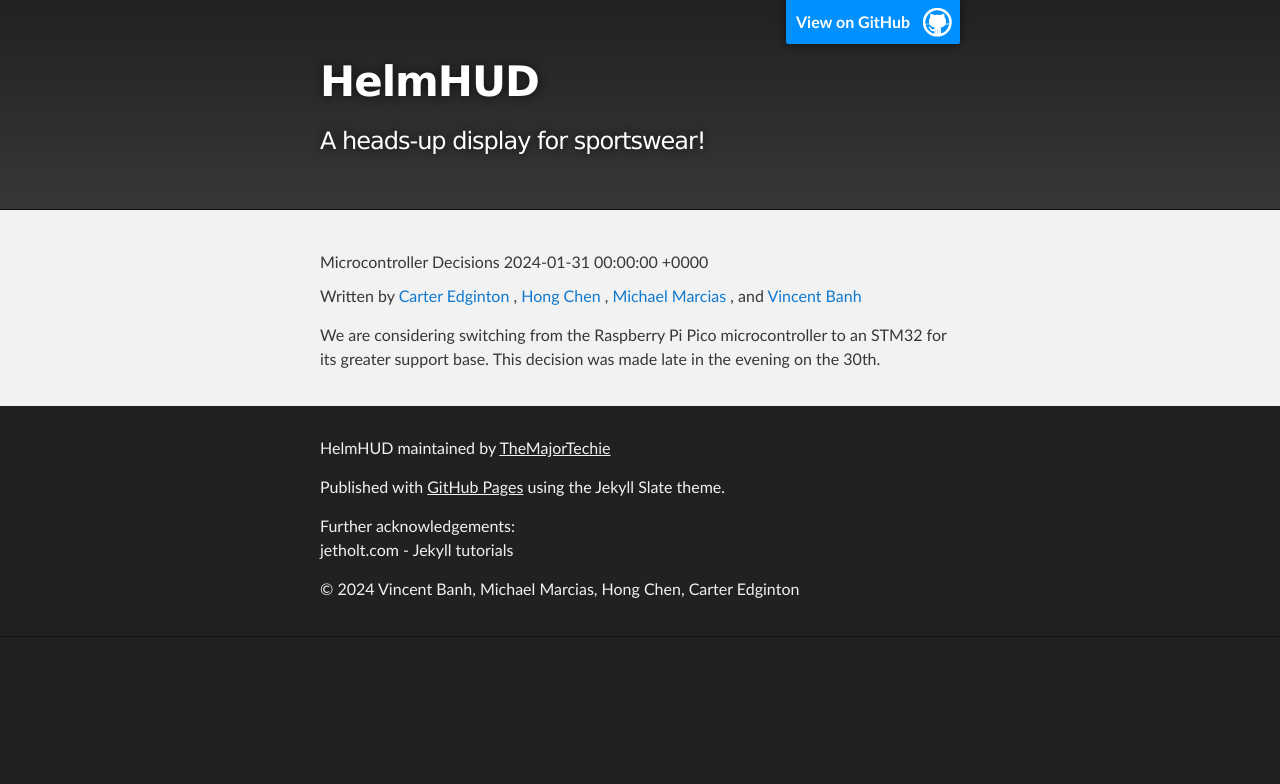
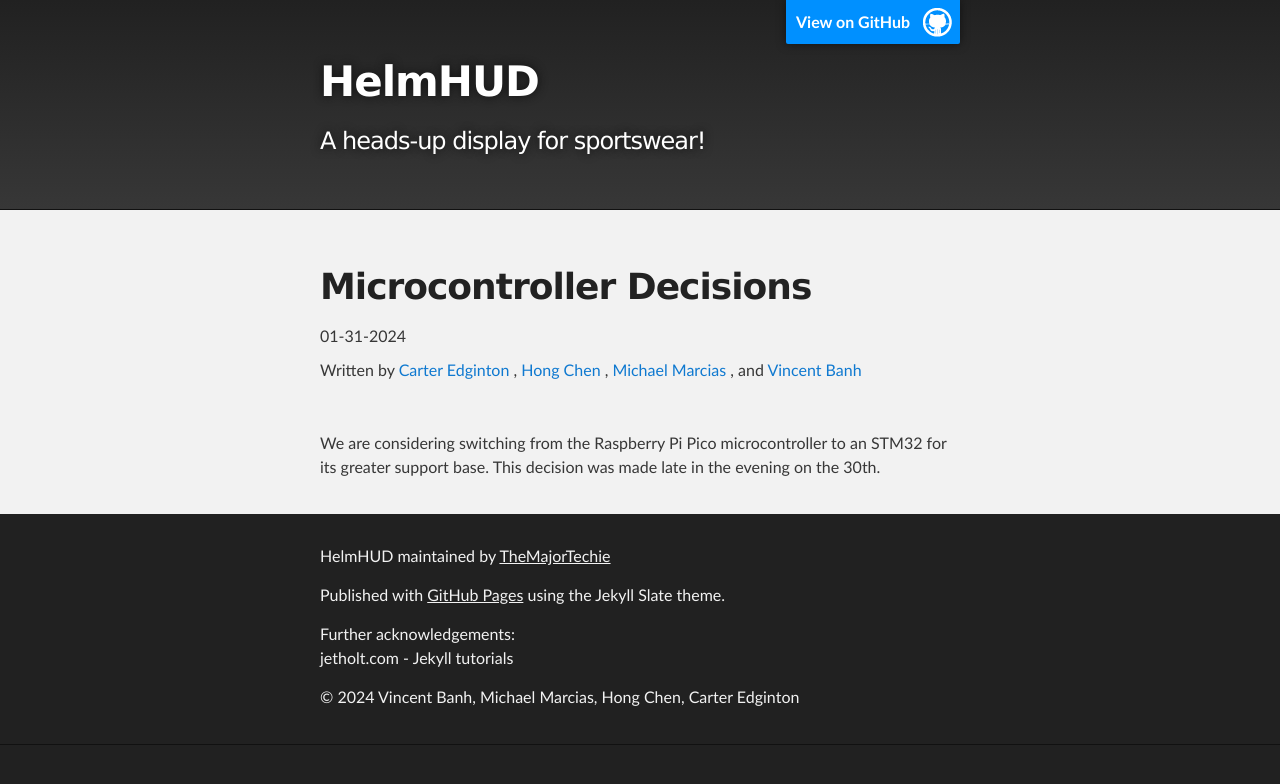
Before and after one commit to TheMajorTechie/HelmHUD, a Jekyll site: the page built from _posts/2024-01-31-Microcontroller Decisions.md, in a window 1280 px wide. Shown: the top 784 px of the page. Built offline with Jekyll 4.4.1, drawn with Linux system fonts in a browser that asks for light colours; our own code applies the rules of GitHub Pages for plain Markdown files.

Commit message:
further updated formatting

```diff
--- a/_layouts/default.html
+++ b/_layouts/default.html
@@ -40,7 +40,7 @@
             {% for post in site.posts %}
                 <li>
                    <h2><a href="{{ post.url | relative_url }}">{{ post.title }}</a></h2>
-				   {{ post.date }}
+				   {{ post.date| date: "%m-%d-%Y" }}
                    {% assign authordata = '' | split:'@' %}
                         {% for author in site.authors %}
                             {% if post.authors contains author.username or author.username == post.authors %}
--- a/_layouts/post.html
+++ b/_layouts/post.html
@@ -35,8 +35,8 @@
     <!-- MAIN CONTENT -->
     <div id="main_content_wrap" class="outer">
       <section id="main_content" class="inner">
-		{{ page.title }}
-		{{ page.date }}
+		<h1>{{ page.title }}</h1>
+		{{ page.date| date: "%m-%d-%Y" }}
         {% assign authordata = '' | split:'@' %}
             {% for author in site.authors %}
                 {% if page.authors contains author.username or author.username == page.authors %}
@@ -47,7 +47,7 @@
                 {% endif %}
             {% endfor %}
             <p>Written by {{ authordata | array_to_sentence_string }}</p>
-		<!--<p>{{ page.description }}</p>-->
+		<br>
 		{{ content }}
       </section>
 
```
